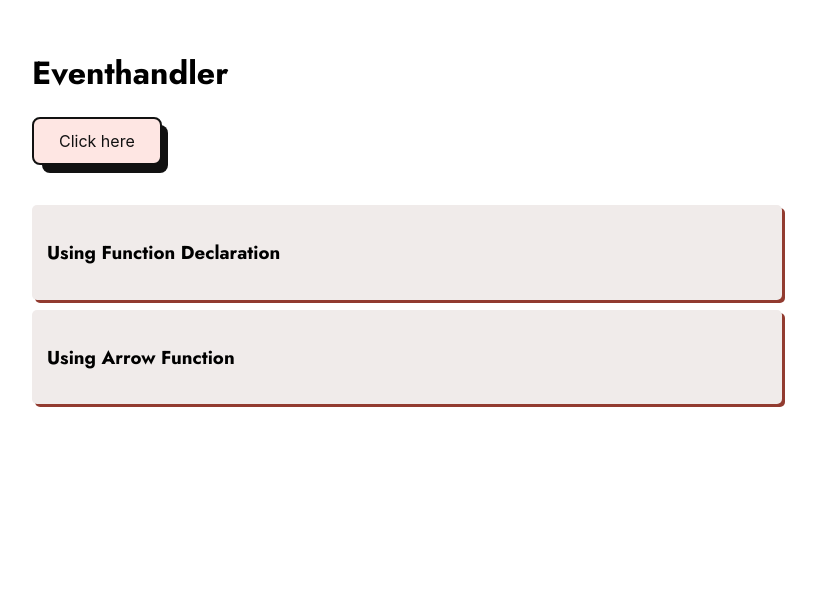
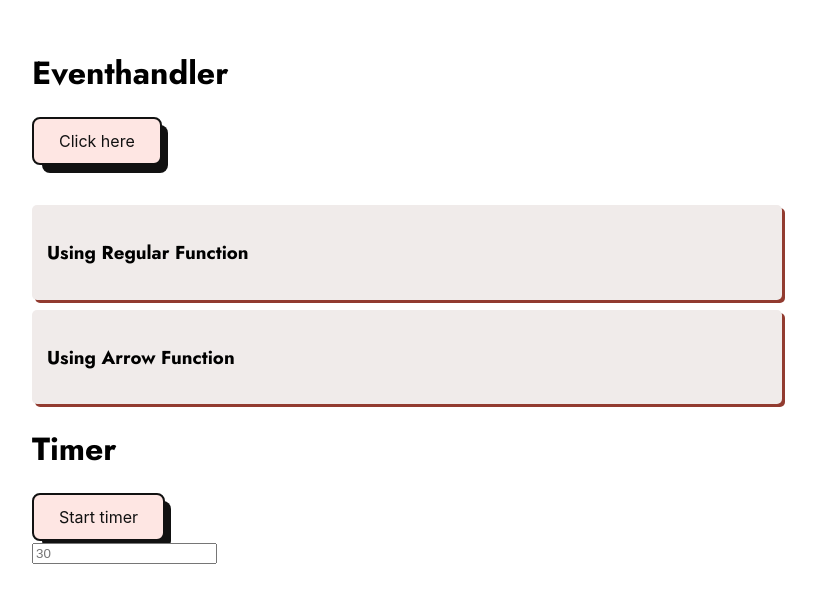
Before and after one commit to rougemeister/building-with-closures, a plain HTML site: page index.html in a window 1280 px wide. Shown: the whole page, without its empty margins (233-1049 px from the left). Drawn offline with Linux system fonts and the light colour scheme.

Commit message:
Added section structure

```diff
--- a/index.html
+++ b/index.html
@@ -14,7 +14,7 @@
             <button id="eventBtn">Click here</button>
             <div class="func-container">
                 <div class="func">
-                    <h3>Using Function Declaration</h3>
+                    <h3>Using Regular Function</h3>
                     <p class="normal-func-this"></p>
                     <p class="normal-func"></p>
                     <p class="normal-func-text"></p>
@@ -29,6 +29,16 @@
             </div>
         </div>
 
+       <div class="timer">
+            <h1>Timer</h1>
+            <button class="start">Start timer</button>
+            <div class="coundown-container">
+                <input type="number" placeholder="30">
+                <div id="timer-display"></div>
+                <div class="display-stoppage"></div>
+            </div>
+       </div>
+
     </main>
 
 </body>
```
